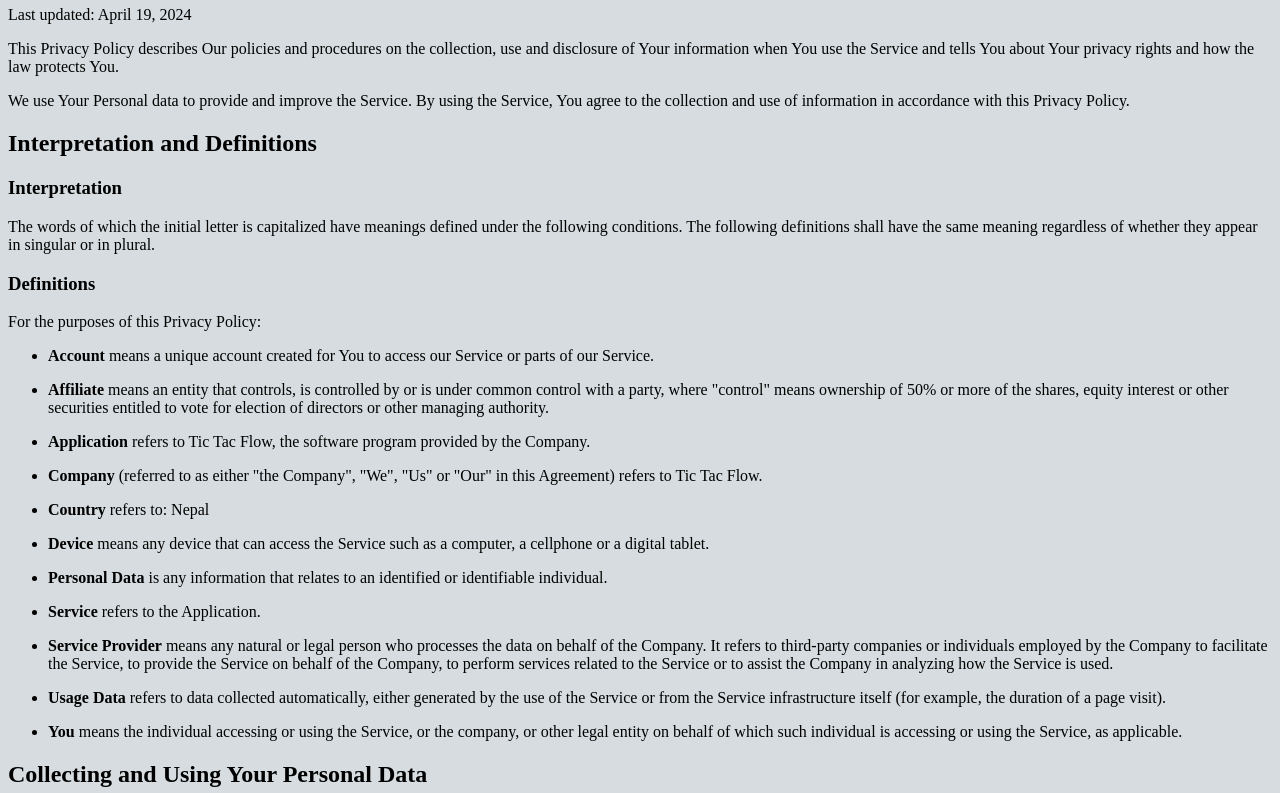
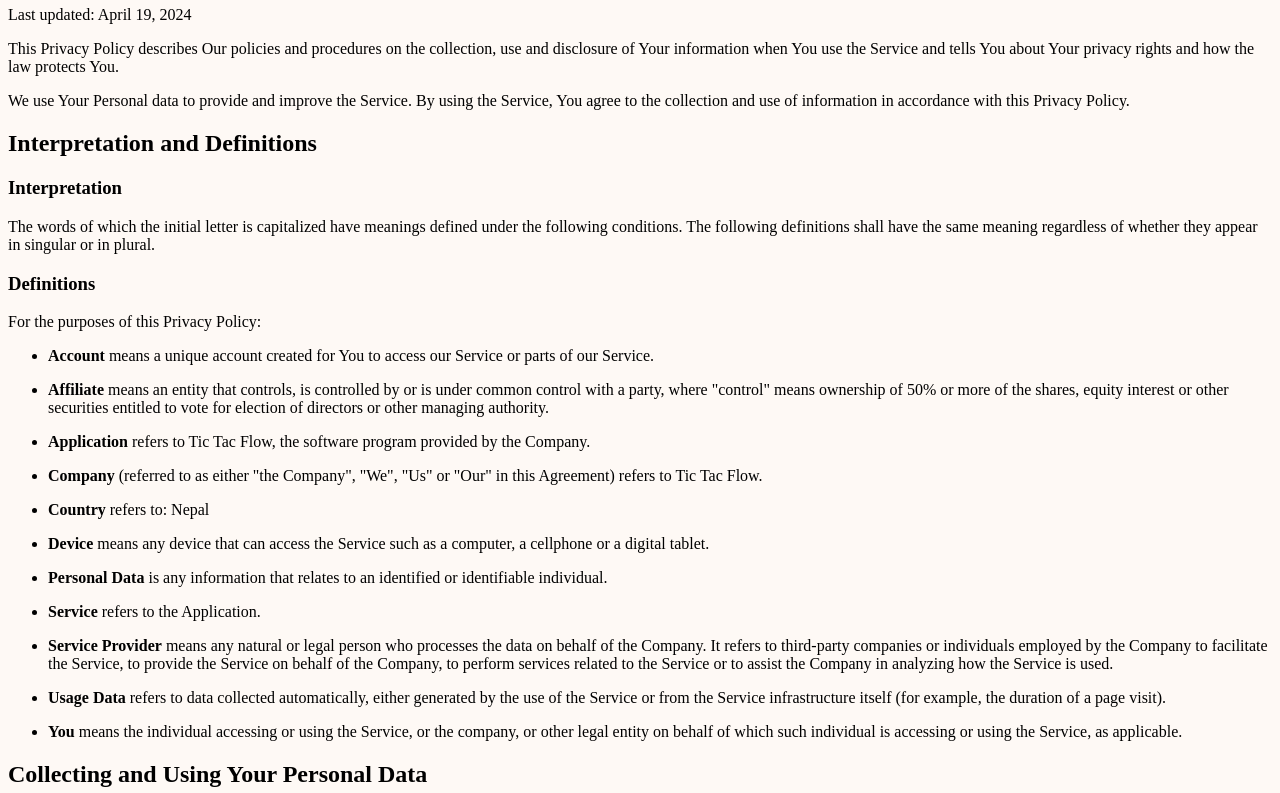
Before and after one commit to RajuDangol45/PrivacyPolicy, a plain HTML site: page index.html in a window 1280 px wide. Shown: the part 60-853 px from the top of the page. Drawn offline with Linux system fonts and the light colour scheme.

Commit message:
Update index.html
Change page background

```diff
--- a/index.html
+++ b/index.html
@@ -1,7 +1,7 @@
 <html lang="en"><head>
   <style>
 body {
-  background-color: #d6dcdf;
+  background-color: #fef9f5;
 }
 </style>
   <title>Privacy Policy for Tic Tac Flow</title>
```
